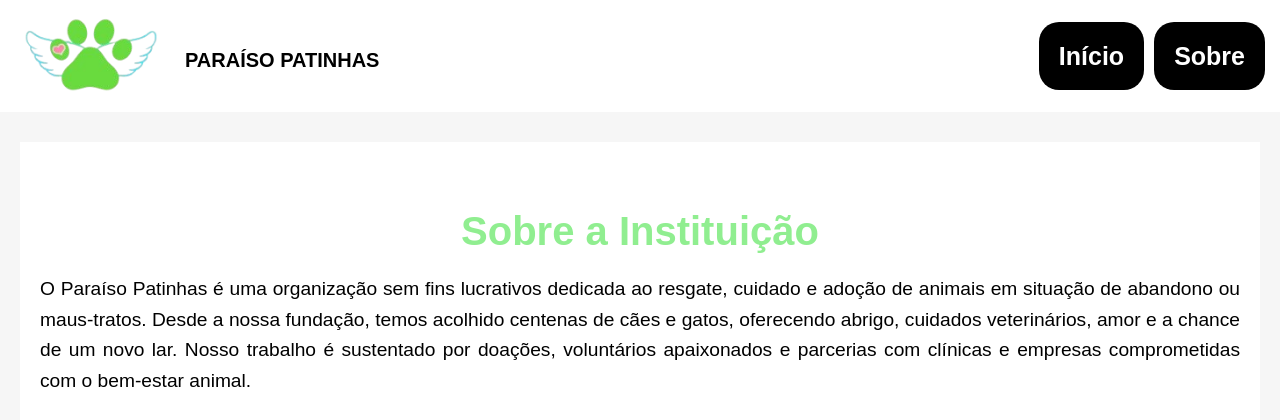
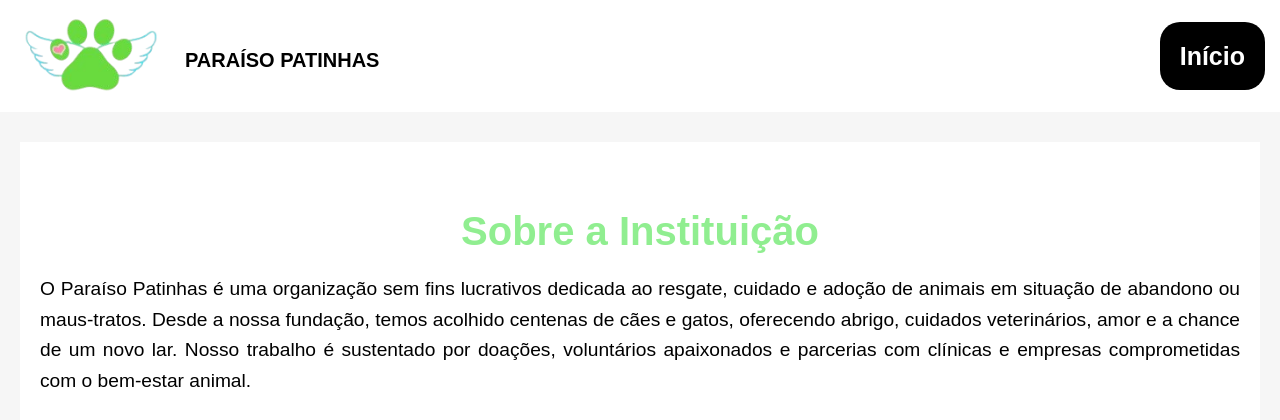
Before and after one commit to gsantos1904/paraiso_patinas, a Flask app: page /sobre in a window 1280 px wide. Shown: the top 420 px of the page. Run offline with Flask 3, Linux system fonts and the light colour scheme.

Commit message:
Update sobre.html

```diff
--- a/templates/sobre.html
+++ b/templates/sobre.html
@@ -88,7 +88,6 @@
     <nav>
       <ul>
         <li><a href="https://paraiso-patinas.onrender.com/">Início</a></li>
-        <li><a href="sobre.html">Sobre</a></li>
       </ul>
     </nav>
   </header>
```
